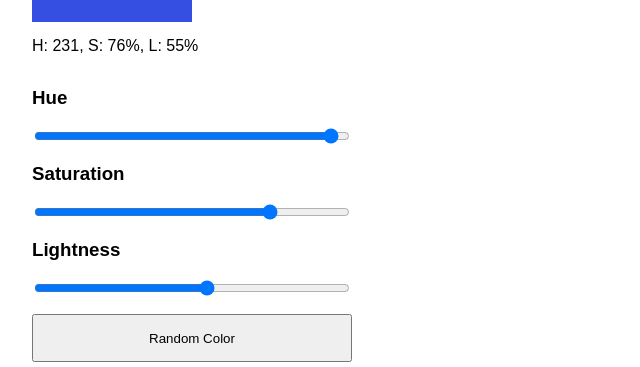
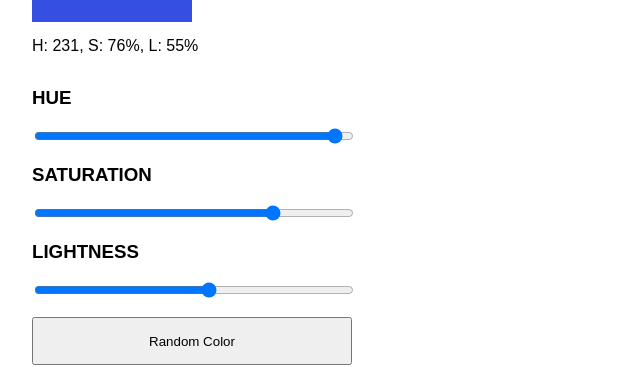
Before and after one commit to aperniciaro/colors, a React (Create React App) app: page / in a window 1280 px wide. Shown: the part 213-580 px from the top of the page, without its empty margins (0-640 px from the left). Built offline with nearby package versions, Linux system fonts and the light colour scheme.

Commit message:
factored sliders into copmponent

```diff
--- a/src/components/Controls.js
+++ b/src/components/Controls.js
@@ -1,4 +1,5 @@
 import React from 'react'
+import Slider from '../components/Slider'
 
 export default function Controls(props) {
   const randomColor = () => {
@@ -8,24 +9,23 @@ export default function Controls(props) {
   }
   return (
     <section className="controls">
-      <h3 className="slider-label">Hue</h3>
-      <input
-        type="range"
-        onChange={event => props.setHue(event.target.value)}
+      <Slider
+        name="hue"
+        max="240"
         value={props.hue}
-        max="240"
+        setAttribute={props.setHue}
       />
-      <h3 className="slider-label">Saturation</h3>
-      <input
-        type="range"
-        onChange={event => props.setSaturation(event.target.value)}
+      <Slider
+        name="saturation"
+        max="100"
         value={props.saturation}
+        setAttribute={props.setSaturation}
       />
-      <h3 className="slider-label">Lightness</h3>
-      <input
-        type="range"
-        onChange={event => props.setLightness(event.target.value)}
+      <Slider
+        name="lightness"
+        max="100"
         value={props.lightness}
+        setAttribute={props.setLightness}
       />
       <button onClick={event => randomColor()}>Random Color</button>
       <button
--- /dev/null
+++ b/src/components/Slider.js
@@ -0,0 +1,16 @@
+import React from 'react'
+
+export default function Slider(props) {
+  return (
+    <div>
+      <h3 className="slider-label">{props.name.toUpperCase()}</h3>
+      <input
+        className="slider"
+        type="range"
+        onChange={event => props.setAttribute(event.target.value)}
+        value={props.value}
+        max={props.max}
+      />
+    </div>
+  )
+}
--- a/src/index.css
+++ b/src/index.css
@@ -23,6 +23,10 @@ body {
   max-width: 20rem;
 }
 
+.slider {
+  width: 20rem;
+}
+
 button {
   margin-top: 1rem;
   height: 3rem;
```
